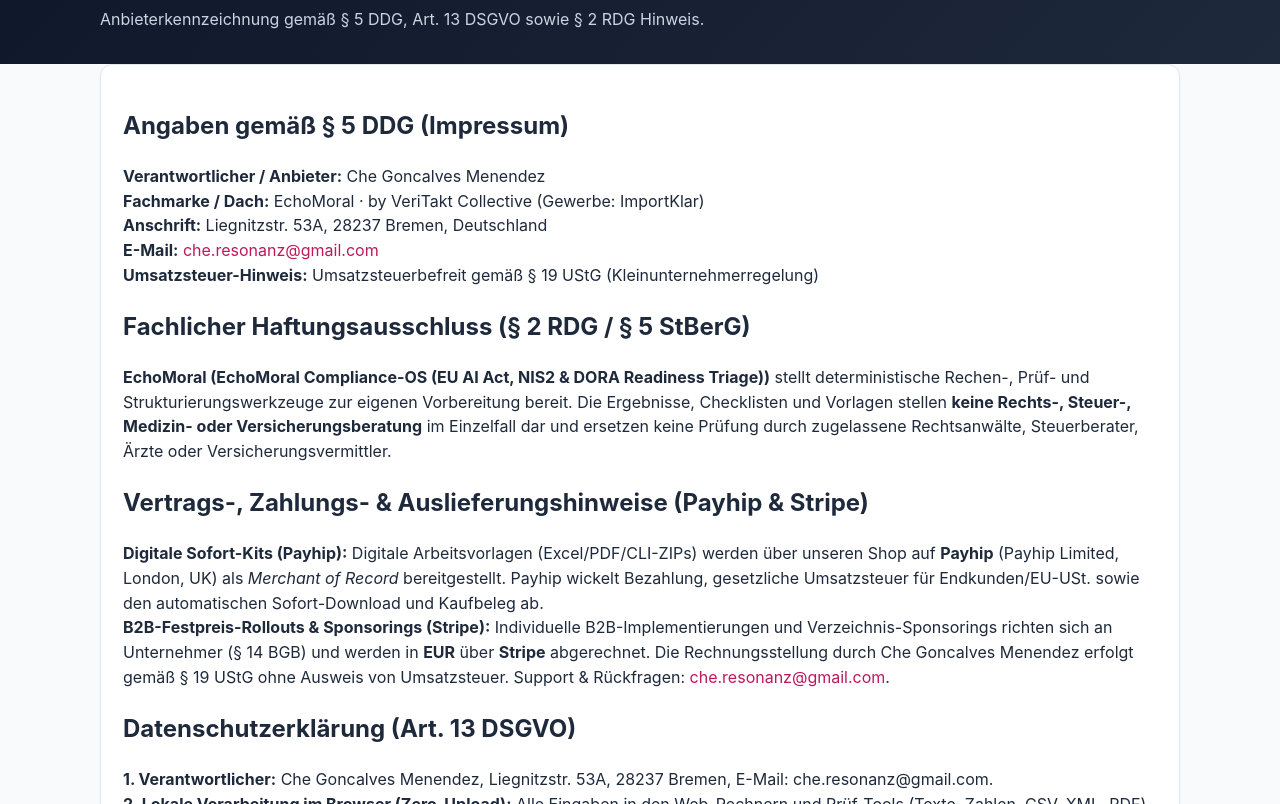
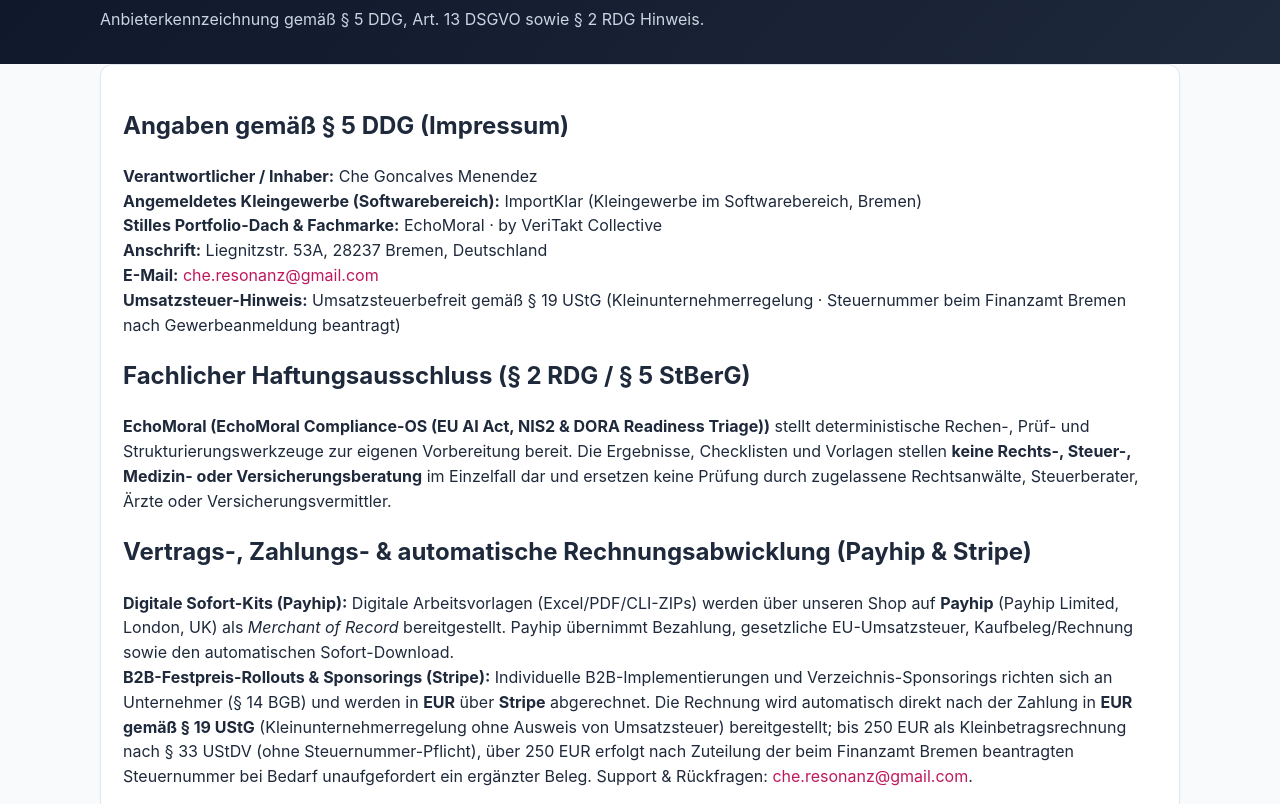
Before and after one commit to cheresonanz-design/echomoral-compliance, a plain HTML site: page legal/index.html in a window 1280 px wide. Shown: the part 148-952 px from the top of the page. Drawn offline with Linux system fonts and the light colour scheme.

Commit message:
Deploy EchoMoral Compliance-OS (2026-11-24 02:25:42)

```diff
--- a/legal/index.html
+++ b/legal/index.html
@@ -31,11 +31,12 @@
     <div class="card">
       <h2>Angaben gemäß § 5 DDG (Impressum)</h2>
       <p>
-        <strong>Verantwortlicher / Anbieter:</strong> Che Goncalves Menendez<br />
-        <strong>Fachmarke / Dach:</strong> EchoMoral · by VeriTakt Collective (Gewerbe: ImportKlar)<br />
+        <strong>Verantwortlicher / Inhaber:</strong> Che Goncalves Menendez<br />
+        <strong>Angemeldetes Kleingewerbe (Softwarebereich):</strong> ImportKlar (Kleingewerbe im Softwarebereich, Bremen)<br />
+        <strong>Stilles Portfolio-Dach &amp; Fachmarke:</strong> EchoMoral · by VeriTakt Collective<br />
         <strong>Anschrift:</strong> Liegnitzstr. 53A, 28237 Bremen, Deutschland<br />
         <strong>E-Mail:</strong> <a href="mailto:che.resonanz@gmail.com">che.resonanz@gmail.com</a><br />
-        <strong>Umsatzsteuer-Hinweis:</strong> Umsatzsteuerbefreit gemäß § 19 UStG (Kleinunternehmerregelung)
+        <strong>Umsatzsteuer-Hinweis:</strong> Umsatzsteuerbefreit gemäß § 19 UStG (Kleinunternehmerregelung · Steuernummer beim Finanzamt Bremen nach Gewerbeanmeldung beantragt)
       </p>
 
       <h2>Fachlicher Haftungsausschluss (§ 2 RDG / § 5 StBerG)</h2>
@@ -45,14 +46,16 @@
         und ersetzen keine Prüfung durch zugelassene Rechtsanwälte, Steuerberater, Ärzte oder Versicherungsvermittler.
       </p>
 
-      <h2>Vertrags-, Zahlungs- &amp; Auslieferungshinweise (Payhip &amp; Stripe)</h2>
+      <h2>Vertrags-, Zahlungs- &amp; automatische Rechnungsabwicklung (Payhip &amp; Stripe)</h2>
       <p>
         <strong>Digitale Sofort-Kits (Payhip):</strong> Digitale Arbeitsvorlagen (Excel/PDF/CLI-ZIPs) werden über unseren Shop auf
-        <strong>Payhip</strong> (Payhip Limited, London, UK) als <em>Merchant of Record</em> bereitgestellt. Payhip wickelt Bezahlung,
-        gesetzliche Umsatzsteuer für Endkunden/EU-USt. sowie den automatischen Sofort-Download und Kaufbeleg ab.<br />
+        <strong>Payhip</strong> (Payhip Limited, London, UK) als <em>Merchant of Record</em> bereitgestellt. Payhip übernimmt Bezahlung,
+        gesetzliche EU-Umsatzsteuer, Kaufbeleg/Rechnung sowie den automatischen Sofort-Download.<br />
         <strong>B2B-Festpreis-Rollouts &amp; Sponsorings (Stripe):</strong> Individuelle B2B-Implementierungen und Verzeichnis-Sponsorings
         richten sich an Unternehmer (§ 14 BGB) und werden in <strong>EUR</strong> über <strong>Stripe</strong> abgerechnet.
-        Die Rechnungsstellung durch Che Goncalves Menendez erfolgt gemäß § 19 UStG ohne Ausweis von Umsatzsteuer.
+        Die Rechnung wird automatisch direkt nach der Zahlung in <strong>EUR gemäß § 19 UStG</strong> (Kleinunternehmerregelung ohne Ausweis von Umsatzsteuer)
+        bereitgestellt; bis 250 EUR als Kleinbetragsrechnung nach § 33 UStDV (ohne Steuernummer-Pflicht), über 250 EUR erfolgt nach Zuteilung der beim
+        Finanzamt Bremen beantragten Steuernummer bei Bedarf unaufgefordert ein ergänzter Beleg.
         Support &amp; Rückfragen: <a href="mailto:che.resonanz@gmail.com">che.resonanz@gmail.com</a>.
       </p>
 
@@ -76,7 +79,7 @@
   <footer class="footer no-print">
     <div class="container">
       <p><strong>EchoMoral</strong> — Deterministische EU AI Act, NIS2 &amp; DORA Readiness-Triage direkt im Browser ohne Daten-Upload.</p>
-      <p>Che Goncalves Menendez · EchoMoral · by VeriTakt Collective (Gewerbe: ImportKlar) · Liegnitzstr. 53A, 28237 Bremen, Deutschland · Umsatzsteuerbefreit gemäß § 19 UStG (Kleinunternehmerregelung)</p>
+      <p>Che Goncalves Menendez · EchoMoral · by VeriTakt Collective (Stilles Dach · Angemeldetes Kleingewerbe in Bremen: ImportKlar, Softwarebereich) · Liegnitzstr. 53A, 28237 Bremen, Deutschland · Umsatzsteuerbefreit gemäß § 19 UStG (Kleinunternehmerregelung · Steuernummer beim Finanzamt Bremen nach Gewerbeanmeldung beantragt)</p>
       <p>
         <a href="../legal/">Impressum &amp; DSGVO</a> ·
         <a href="../pro/">49 EUR Governance Pack &amp; 3.500 EUR Rollout</a> ·
```
Also changed, not shown: 404.html (+1 -1 lines), dora-readiness/index.html (+1 -1 lines), eu-ai-act-check/index.html (+1 -1 lines), index.html (+1 -1 lines), nis2-checkliste/index.html (+1 -1 lines), pro/index.html (+1 -1 lines).
